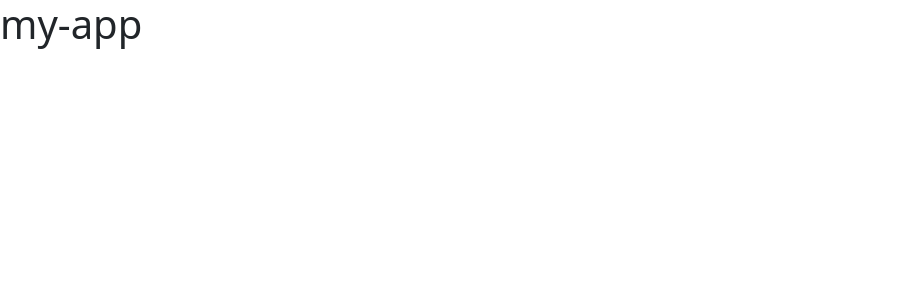
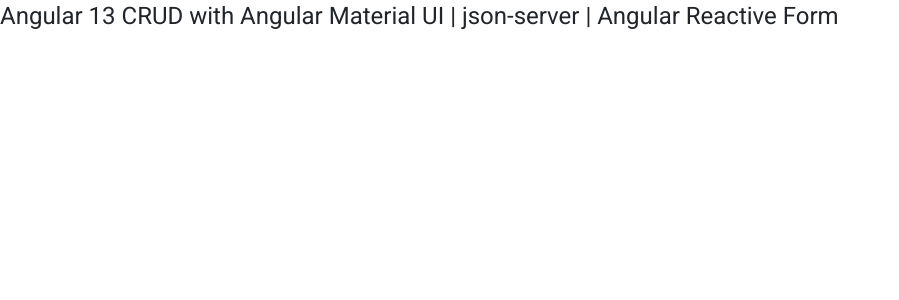
Before and after one commit to jitendrakumar0/my-app, an Angular app: page / in a window 1280 px wide. Shown: the top 300 px of the page, without its empty margins (0-899 px from the left). Built offline with nearby package versions, Linux system fonts and the light colour scheme.

Commit message:
Angular 13 CRUD with Angular Material UI | json-server | Angular Reactive Form

```diff
--- a/angular.json
+++ b/angular.json
@@ -28,6 +28,7 @@
               "src/assets"
             ],
             "styles": [
+              "./node_modules/@angular/material/prebuilt-themes/indigo-pink.css",
               "src/styles.scss"
             ],
             "scripts": []
@@ -96,6 +97,7 @@
               "src/assets"
             ],
             "styles": [
+              "./node_modules/@angular/material/prebuilt-themes/indigo-pink.css",
               "src/styles.scss"
             ],
             "scripts": []
--- a/package.json
+++ b/package.json
@@ -11,11 +11,13 @@
   "private": true,
   "dependencies": {
     "@angular/animations": "^14.2.0",
+    "@angular/cdk": "^14.2.4",
     "@angular/common": "^14.2.0",
     "@angular/compiler": "^14.2.0",
     "@angular/core": "^14.2.0",
     "@angular/forms": "^14.2.0",
     "@angular/localize": "^14.2.0",
+    "@angular/material": "^14.2.4",
     "@angular/platform-browser": "^14.2.0",
     "@angular/platform-browser-dynamic": "^14.2.0",
     "@angular/router": "^14.2.0",
--- a/src/app/app.component.ts
+++ b/src/app/app.component.ts
@@ -6,5 +6,5 @@
   styleUrls: ['./app.component.scss']
 })
 export class AppComponent {
-  title = 'my-app';
+  title = 'Angular 13 CRUD with Angular Material UI | json-server | Angular Reactive Form';
 }
--- a/src/app/app.module.ts
+++ b/src/app/app.module.ts
@@ -4,6 +4,7 @@
 import { AppRoutingModule } from './app-routing.module';
 import { AppComponent } from './app.component';
 import { NgbModule } from '@ng-bootstrap/ng-bootstrap';
+import { BrowserAnimationsModule } from '@angular/platform-browser/animations';
 
 @NgModule({
   declarations: [
@@ -12,7 +13,8 @@
   imports: [
     BrowserModule,
     AppRoutingModule,
-    NgbModule
+    NgbModule,
+    BrowserAnimationsModule
   ],
   providers: [],
   bootstrap: [AppComponent]
--- a/src/index.html
+++ b/src/index.html
@@ -6,8 +6,11 @@
   <base href="/">
   <meta name="viewport" content="width=device-width, initial-scale=1">
   <link rel="icon" type="image/x-icon" href="favicon.ico">
+  <link rel="preconnect" href="https://fonts.gstatic.com">
+  <link href="https://fonts.googleapis.com/css2?family=Roboto:wght@300;400;500&display=swap" rel="stylesheet">
+  <link href="https://fonts.googleapis.com/icon?family=Material+Icons" rel="stylesheet">
 </head>
-<body>
+<body class="mat-typography">
   <app-root></app-root>
 </body>
 </html>
--- a/src/styles.scss
+++ b/src/styles.scss
@@ -2,3 +2,6 @@
 
 /* Importing Bootstrap SCSS file. */
 @import '~bootstrap/scss/bootstrap';
+
+html, body { height: 100%; }
+body { margin: 0; font-family: Roboto, "Helvetica Neue", sans-serif; }
```
Also changed, not shown: 1 other file (tests, documents, lock files or other folders).
